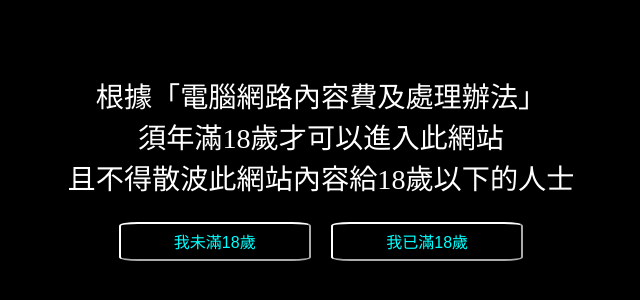
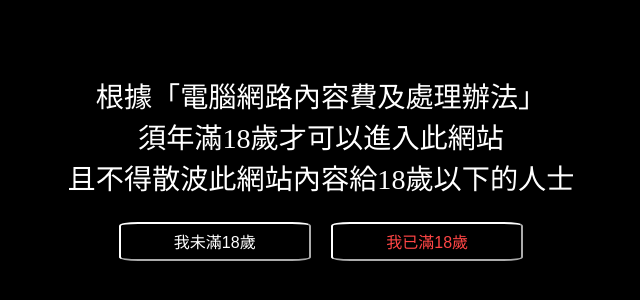
Before and after one commit to ytleiting/ytleiting.github.io, a plain HTML site: page r18/index.html in a window 1280 px wide. Shown: the part 252-552 px from the top of the page, without its empty margins (319-959 px from the left). Drawn offline with Linux system fonts and the light colour scheme.

Commit message:
改顏色

```diff
--- a/r18/style.css
+++ b/r18/style.css
@@ -22,9 +22,17 @@
 
     background: none;
     font-size: 2vh;
-    color: aqua;
+
     width: 15vw;
     height: 3vw;
+}
+
+#yes {
+    color: rgb(255, 69, 69);
+}
+
+#no {
+    color: rgb(255, 255, 255);
 }
 
 video {
```
